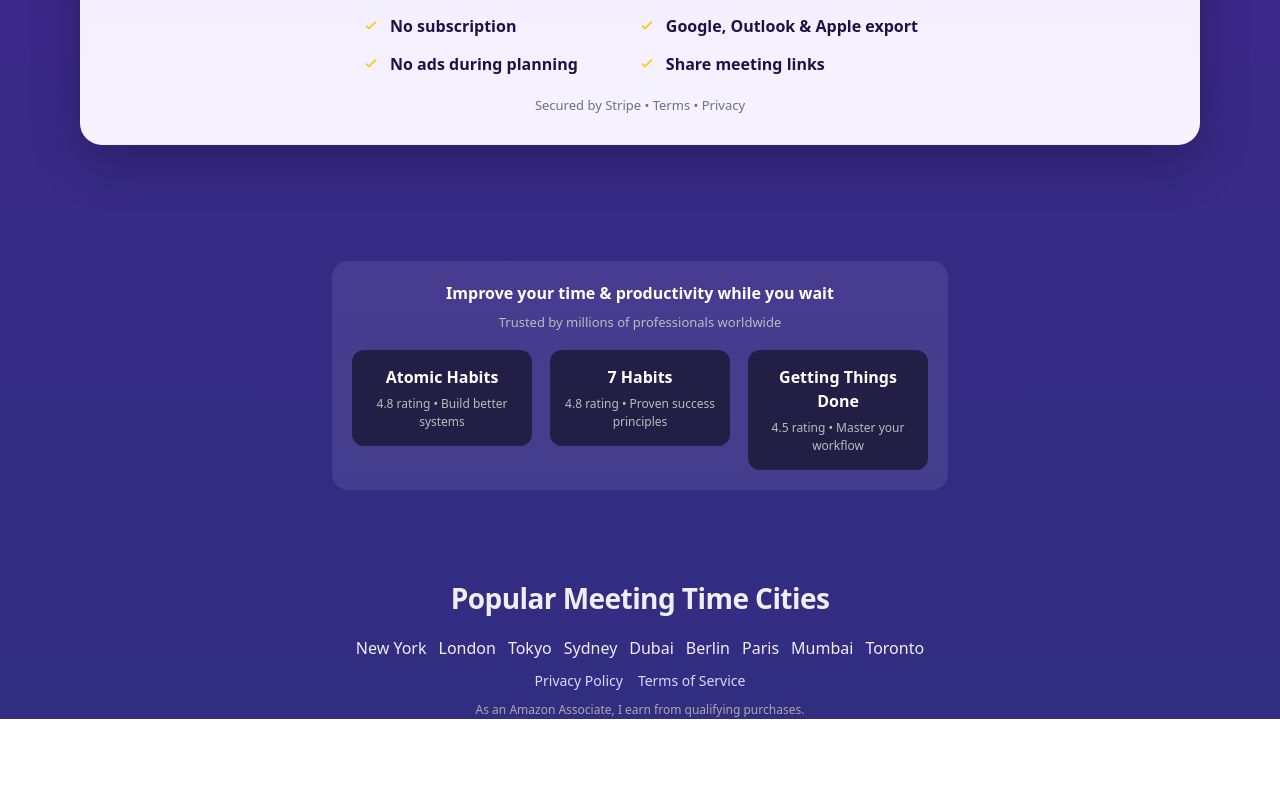
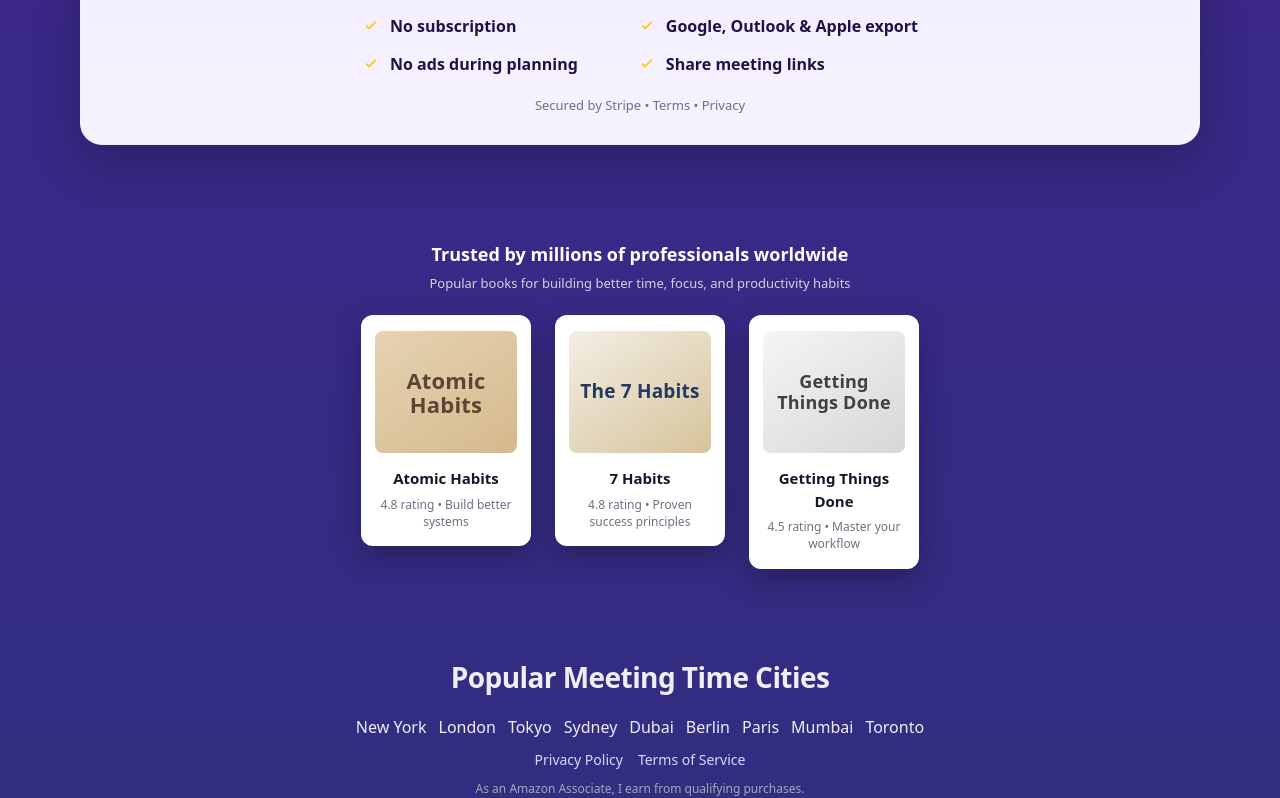
Before and after one commit to techtalk1282/Best-Meeting-Time, a Next.js app: page / in a window 1280 px wide. Shown: the part 1403-2201 px from the top of the page. Before the commit the page ends 2122 px from the top, so only its background shows below. Built offline with nearby package versions, Linux system fonts and the light colour scheme.

Commit message:
feat: redesign LayoutShell monetization block with cleaner product-style book cards and collapsed ad gap

```diff
--- a/app/ui/LayoutShell.tsx
+++ b/app/ui/LayoutShell.tsx
@@ -1,21 +1,21 @@
 /**
  * File: app/ui/LayoutShell.tsx
- * Version: v2.4
+ * Version: v2.5
  * Date: 2026-04-07
  *
  * PURPOSE:
  * - Layout wrapper for all homepage sections
- * - Preserve AdSense slot
- * - Upgrade Amazon fallback monetization block to cleaner visual cards
+ * - Temporarily hide the empty ad gap until a real ad network is active
+ * - Upgrade Amazon fallback monetization into cleaner, higher-contrast product-style cards
  *
  * WHAT WAS CHANGED:
- * - Removed duplicated/nested Amazon fallback markup
- * - Replaced old fallback links with one clean visual card block
- * - Preserved AdSense render logic and overall section structure
- * - Preserved footer legal links and Amazon disclosure
+ * - Removed the dull purple boxed Amazon fallback presentation
+ * - Kept the ad slot area collapsed to a minimal spacer while AdSense is inactive
+ * - Rebuilt the Amazon fallback as clean white product cards with stronger contrast
+ * - Preserved overall homepage structure, footer legal links, and Amazon disclosure
  *
  * ROLLBACK:
- * - Revert to v2.3
+ * - Revert to v2.4
  */
 
 "use client";
@@ -35,7 +35,7 @@ export default function LayoutShell({
   bonusFeatures: ReactNode;
   footer: ReactNode;
 }) {
-  // ✅ Trigger AdSense render
+  // Keep AdSense render logic available for future activation
   useEffect(() => {
     try {
       // @ts-ignore
@@ -60,46 +60,34 @@ export default function LayoutShell({
       {/* PREMIUM */}
       <section>{premiumFeatures}</section>
 
-      {/* 🟡 AD SLOT */}
+      {/* MONETIZATION SLOT */}
       <section
         style={{
           display: "flex",
           flexDirection: "column",
           alignItems: "center",
-          padding: "30px 0",
+          padding: "10px 0 30px 0",
         }}
       >
-        {/* Label */}
-        {/* TEMP: Ad slot hidden until AdSense is active */}
-        <div style={{ height: "10px" }} />
+        {/* TEMP: keep the ad area visually collapsed until a real ad is active */}
+        <div style={{ height: "6px" }} />
 
-        {/* 🔥 AMAZON FALLBACK — v2.4 */}
+        {/* AMAZON FALLBACK — v2.5 */}
         <div
           style={{
-            marginTop: "20px",
-            background: "rgba(255,255,255,0.08)",
-            padding: "20px",
-            borderRadius: "16px",
+            marginTop: "24px",
             textAlign: "center",
-            maxWidth: "800px",
+            maxWidth: "980px",
+            width: "100%",
+            padding: "0 20px",
           }}
         >
           <div
             style={{
-              color: "#fff",
-              fontSize: "16px",
-              fontWeight: "600",
-              marginBottom: "8px",
-            }}
-          >
-            Improve your time & productivity while you wait
-          </div>
-
-          <div
-            style={{
-              color: "#bbb",
-              fontSize: "13px",
-              marginBottom: "18px",
+              color: "#ffffff",
+              fontSize: "18px",
+              fontWeight: 700,
+              marginBottom: "6px",
             }}
           >
             Trusted by millions of professionals worldwide
@@ -107,77 +95,221 @@ export default function LayoutShell({
 
           <div
             style={{
+              color: "#d1d5db",
+              fontSize: "13px",
+              marginBottom: "22px",
+            }}
+          >
+            Popular books for building better time, focus, and productivity habits
+          </div>
+
+          <div
+            style={{
               display: "flex",
               justifyContent: "center",
-              gap: "18px",
+              gap: "24px",
               flexWrap: "wrap",
             }}
           >
+            {/* Atomic Habits */}
             <a
               href="https://amzn.to/47HUGKw"
               target="_blank"
               rel="noopener noreferrer"
-              style={{ textDecoration: "none", width: "180px" }}
+              style={{
+                textDecoration: "none",
+                color: "inherit",
+              }}
             >
               <div
                 style={{
-                  background: "rgba(0,0,0,0.5)",
+                  width: "170px",
+                  minHeight: "210px",
+                  background: "#ffffff",
                   borderRadius: "12px",
-                  padding: "15px",
-                  color: "#fff",
+                  padding: "16px 14px",
+                  boxShadow: "0 12px 30px rgba(0,0,0,0.28)",
+                  display: "flex",
+                  flexDirection: "column",
+                  justifyContent: "space-between",
+                  textAlign: "center",
                 }}
               >
-                <div style={{ fontWeight: "600", marginBottom: "6px" }}>
-                  Atomic Habits
+                <div
+                  style={{
+                    height: "122px",
+                    borderRadius: "8px",
+                    background: "linear-gradient(145deg, #e5d3b3 0%, #d6b98c 100%)",
+                    display: "flex",
+                    alignItems: "center",
+                    justifyContent: "center",
+                    padding: "12px",
+                    color: "#5b4636",
+                    fontWeight: 800,
+                    fontSize: "22px",
+                    lineHeight: 1.1,
+                    letterSpacing: "0.2px",
+                  }}
+                >
+                  Atomic
+                  <br />
+                  Habits
                 </div>
-                <div style={{ fontSize: "12px", color: "#bbb" }}>
-                  4.8 rating • Build better systems
+
+                <div style={{ marginTop: "14px" }}>
+                  <div
+                    style={{
+                      color: "#111827",
+                      fontSize: "15px",
+                      fontWeight: 700,
+                      marginBottom: "6px",
+                    }}
+                  >
+                    Atomic Habits
+                  </div>
+                  <div
+                    style={{
+                      color: "#6b7280",
+                      fontSize: "12px",
+                      lineHeight: 1.45,
+                    }}
+                  >
+                    4.8 rating • Build better systems
+                  </div>
                 </div>
               </div>
             </a>
 
+            {/* 7 Habits */}
             <a
               href="https://amzn.to/4siUb0Q"
               target="_blank"
               rel="noopener noreferrer"
-              style={{ textDecoration: "none", width: "180px" }}
+              style={{
+                textDecoration: "none",
+                color: "inherit",
+              }}
             >
               <div
                 style={{
-                  background: "rgba(0,0,0,0.5)",
+                  width: "170px",
+                  minHeight: "210px",
+                  background: "#ffffff",
                   borderRadius: "12px",
-                  padding: "15px",
-                  color: "#fff",
+                  padding: "16px 14px",
+                  boxShadow: "0 12px 30px rgba(0,0,0,0.28)",
+                  display: "flex",
+                  flexDirection: "column",
+                  justifyContent: "space-between",
+                  textAlign: "center",
                 }}
               >
-                <div style={{ fontWeight: "600", marginBottom: "6px" }}>
-                  7 Habits
+                <div
+                  style={{
+                    height: "122px",
+                    borderRadius: "8px",
+                    background: "linear-gradient(145deg, #f3efe5 0%, #d6c39a 100%)",
+                    display: "flex",
+                    alignItems: "center",
+                    justifyContent: "center",
+                    padding: "10px",
+                    color: "#23395d",
+                    fontWeight: 800,
+                    fontSize: "19px",
+                    lineHeight: 1.15,
+                    letterSpacing: "0.2px",
+                  }}
+                >
+                  The 7 Habits
                 </div>
-                <div style={{ fontSize: "12px", color: "#bbb" }}>
-                  4.8 rating • Proven success principles
+
+                <div style={{ marginTop: "14px" }}>
+                  <div
+                    style={{
+                      color: "#111827",
+                      fontSize: "15px",
+                      fontWeight: 700,
+                      marginBottom: "6px",
+                    }}
+                  >
+                    7 Habits
+                  </div>
+                  <div
+                    style={{
+                      color: "#6b7280",
+                      fontSize: "12px",
+                      lineHeight: 1.45,
+                    }}
+                  >
+                    4.8 rating • Proven success principles
+                  </div>
                 </div>
               </div>
             </a>
 
+            {/* Getting Things Done */}
             <a
               href="https://amzn.to/4duax2V"
               target="_blank"
               rel="noopener noreferrer"
-              style={{ textDecoration: "none", width: "180px" }}
+              style={{
+                textDecoration: "none",
+                color: "inherit",
+              }}
             >
               <div
                 style={{
-                  background: "rgba(0,0,0,0.5)",
+                  width: "170px",
+                  minHeight: "210px",
+                  background: "#ffffff",
                   borderRadius: "12px",
-                  padding: "15px",
-                  color: "#fff",
+                  padding: "16px 14px",
+                  boxShadow: "0 12px 30px rgba(0,0,0,0.28)",
+                  display: "flex",
+                  flexDirection: "column",
+                  justifyContent: "space-between",
+                  textAlign: "center",
                 }}
               >
-                <div style={{ fontWeight: "600", marginBottom: "6px" }}>
+                <div
+                  style={{
+                    height: "122px",
+                    borderRadius: "8px",
+                    background: "linear-gradient(145deg, #f5f5f5 0%, #d7d7d7 100%)",
+                    display: "flex",
+                    alignItems: "center",
+                    justifyContent: "center",
+                    padding: "10px",
+                    color: "#3f3f46",
+                    fontWeight: 800,
+                    fontSize: "18px",
+                    lineHeight: 1.15,
+                    letterSpacing: "0.2px",
+                  }}
+                >
                   Getting Things Done
                 </div>
-                <div style={{ fontSize: "12px", color: "#bbb" }}>
-                  4.5 rating • Master your workflow
+
+                <div style={{ marginTop: "14px" }}>
+                  <div
+                    style={{
+                      color: "#111827",
+                      fontSize: "15px",
+                      fontWeight: 700,
+                      marginBottom: "6px",
+                    }}
+                  >
+                    Getting Things Done
+                  </div>
+                  <div
+                    style={{
+                      color: "#6b7280",
+                      fontSize: "12px",
+                      lineHeight: 1.45,
+                    }}
+                  >
+                    4.5 rating • Master your workflow
+                  </div>
                 </div>
               </div>
             </a>
```
